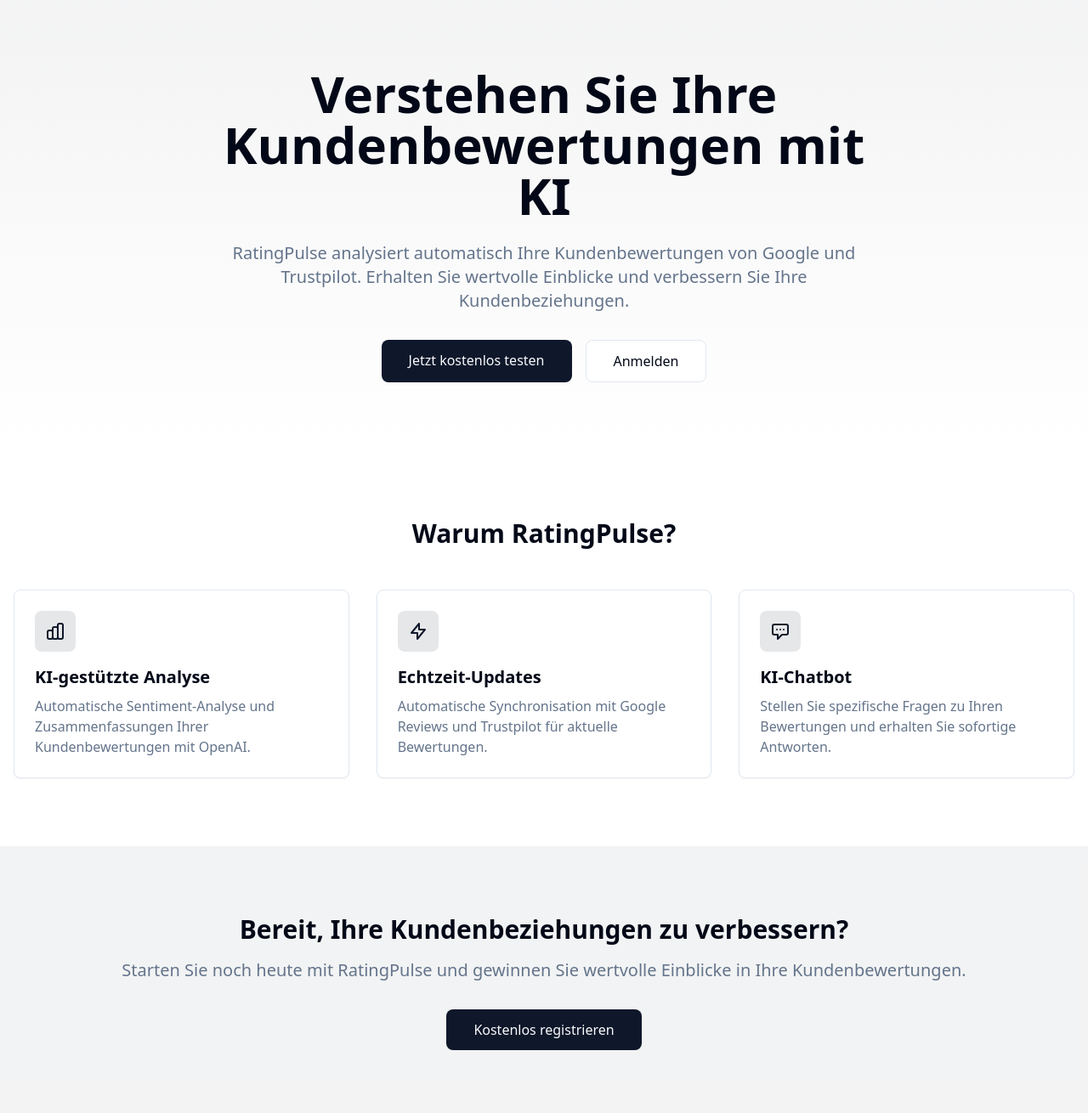
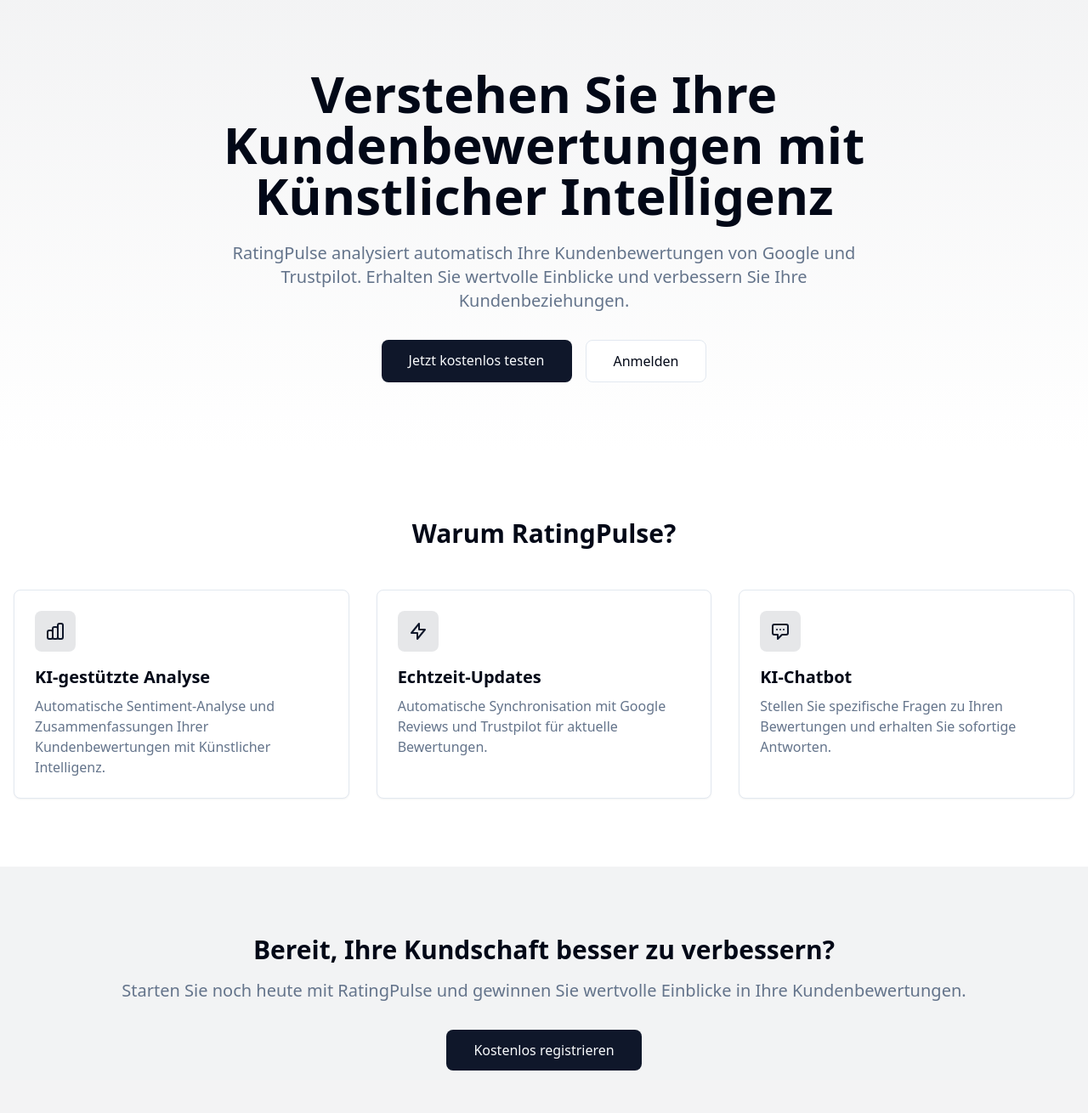
Before and after one commit to danielecitran/RatingPulse, a Next.js app in the folder frontend/: page / in a window 1280 px wide. Shown: the top 1310 px of the page at 85% size. Built offline with nearby package versions, Linux system fonts and the light colour scheme.

Commit message:
landingpage adjustments + update README.md

```diff
--- a/frontend/src/app/company-details/page.tsx
+++ b/frontend/src/app/company-details/page.tsx
@@ -60,7 +60,7 @@
         <form onSubmit={handleSubmit} className="space-y-4">
           <div>
             <label htmlFor="street" className="block text-sm font-medium mb-1">
-              Straße und Hausnummer
+              Strasse und Hausnummer
             </label>
             <input
               id="street"
--- a/frontend/src/app/page.tsx
+++ b/frontend/src/app/page.tsx
@@ -8,7 +8,7 @@
         <div className="container mx-auto px-4">
           <div className="max-w-3xl mx-auto text-center">
             <h1 className="text-4xl md:text-6xl font-bold mb-6">
-              Verstehen Sie Ihre Kundenbewertungen mit KI
+              Verstehen Sie Ihre Kundenbewertungen mit Künstlicher Intelligenz
             </h1>
             <p className="text-xl text-muted-foreground mb-8">
               RatingPulse analysiert automatisch Ihre Kundenbewertungen von Google und Trustpilot.
@@ -45,7 +45,7 @@
               </div>
               <h3 className="text-xl font-semibold mb-2">KI-gestützte Analyse</h3>
               <p className="text-muted-foreground">
-                Automatische Sentiment-Analyse und Zusammenfassungen Ihrer Kundenbewertungen mit OpenAI.
+                Automatische Sentiment-Analyse und Zusammenfassungen Ihrer Kundenbewertungen mit Künstlicher Intelligenz.
               </p>
             </div>
             <div className="p-6 bg-card rounded-lg border shadow-sm">
@@ -77,7 +77,7 @@
       {/* CTA Section */}
       <section className="bg-primary/5 py-20">
         <div className="container mx-auto px-4 text-center">
-          <h2 className="text-3xl font-bold mb-4">Bereit, Ihre Kundenbeziehungen zu verbessern?</h2>
+          <h2 className="text-3xl font-bold mb-4">Bereit, Ihre Kundschaft besser zu verbessern?</h2>
           <p className="text-xl text-muted-foreground mb-8">
             Starten Sie noch heute mit RatingPulse und gewinnen Sie wertvolle Einblicke in Ihre Kundenbewertungen.
           </p>
```
Also changed, not shown: 1 other file (tests, documents, lock files or other folders).
